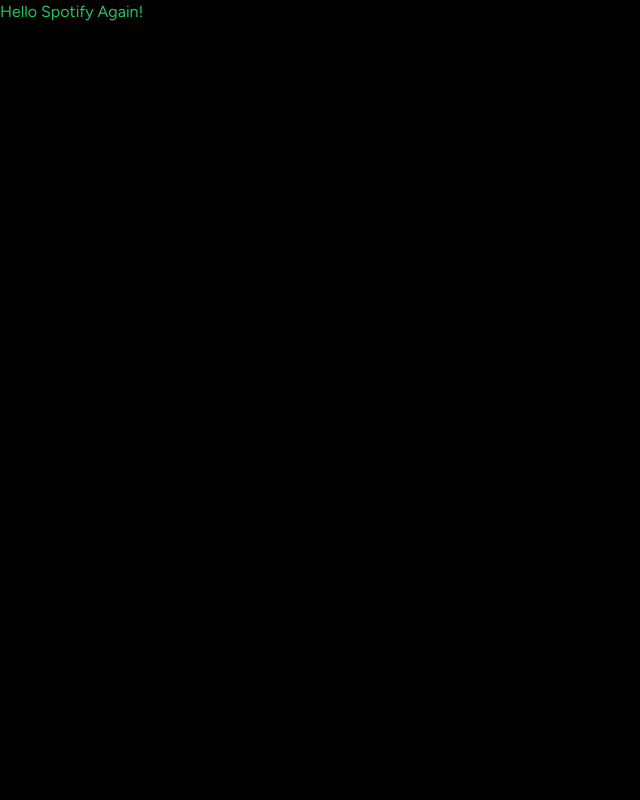
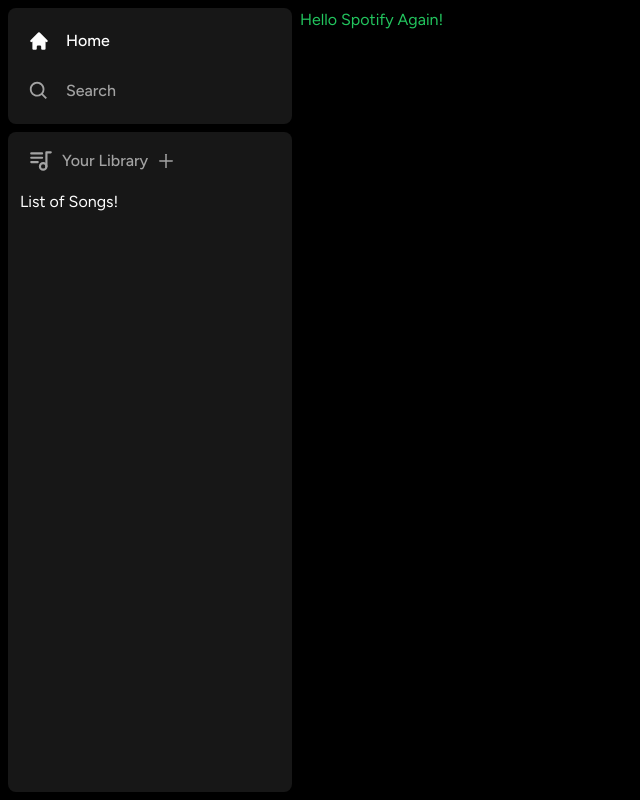
Before and after one commit to tadokorokantoku/Spotify-Clone, a Next.js app: page / in a window 1280 px wide. Shown: the whole page, without its empty margins (0-640 px from the left). Built offline with nearby package versions, Linux system fonts and the light colour scheme.

Commit message:
sidebar 途中

```diff
--- a/app/layout.tsx
+++ b/app/layout.tsx
@@ -1,6 +1,7 @@
 import './globals.css'
 import type { Metadata } from 'next'
 import { Figtree } from 'next/font/google'
+import Sidebar from '@/components/Sidebar'
 
 const font = Figtree({ subsets: ['latin'] })
 
@@ -16,7 +17,9 @@
 }) {
   return (
     <html lang="en">
-      <body className={font.className}>{children}</body>
+      <body className={font.className}>
+        <Sidebar>{children}</Sidebar>
+      </body>
     </html>
   )
 }
--- /dev/null
+++ b/components/Box.tsx
@@ -0,0 +1,26 @@
+import { twMerge } from 'tailwind-merge'
+
+interface BoxProps {
+  children: React.ReactNode;
+  className?: string;
+}
+
+const Box: React.FC<BoxProps> = ({
+  children,
+  className,
+}) => {
+  return (
+      <div className={twMerge(`
+        bg-neutral-900
+        rounded-lg
+        h-fit
+        w-full
+      `,
+        className
+      )}>
+        {children}
+      </div>
+    )
+}
+
+export default Box;
--- /dev/null
+++ b/components/Library.tsx
@@ -0,0 +1,65 @@
+"use client";
+
+import { TbPlaylist } from 'react-icons/tb'
+import { AiOutlinePlus } from 'react-icons/ai'
+
+
+const Library = () => {
+  const onClick = () => {
+
+  };
+
+  return (
+    <div className="flex flex-col">
+      <div
+        className="
+          flex
+          items-center
+          justify-between
+          px-5
+          pt-4
+        "
+      >
+        <div
+          className="
+            inline-flex
+            items-center
+            gap-x-2
+          "
+        >
+          <TbPlaylist className="text-neutral-400" size={26} />
+          <p
+            className='
+              text-neutral-400
+              font-medium
+              text-md
+            '
+          >
+            Your Library
+          </p>
+          <AiOutlinePlus
+            onClick={onClick}
+            size={20}
+            className="
+              text-neutral-400
+              cursor-pointer
+              hover:text-white
+              transition
+            "
+          />
+        </div>
+      </div>
+      <div className='
+        flex
+        flex-col
+        gap-y-2
+        mt-4
+        px-3
+      '>
+        List of Songs!
+      </div>
+    </div>
+  )
+}
+
+export default Library;
--- /dev/null
+++ b/components/Sidebar.tsx
@@ -0,0 +1,76 @@
+"use client"
+
+import { usePathname } from 'next/navigation'
+import { useMemo } from 'react'
+import { HiHome } from 'react-icons/hi'
+import { BiSearch } from 'react-icons/bi'
+
+import Box from './Box'
+import SidebarItem from './SidebarItem'
+import Library from './Library'
+
+interface SidebarProps {
+  children: React.ReactNode
+}
+
+const Sidebar: React.FC<SidebarProps> = ({children}) => {
+  const pathname = usePathname();
+
+  const routes = useMemo(() => [
+    {
+      icon: HiHome,
+      label: 'Home',
+      active: pathname !== '/search',
+      href: '/',
+    },
+    {
+      icon: BiSearch,
+      label: 'Search',
+      active: pathname === '/search',
+      href: '/search',
+    },
+  ], [pathname])
+  return (
+    <div className="flex h-full">
+      <div
+        className="
+         hidden
+         md:flex
+         flex-col
+         gap-y-2
+         bg-black
+         h-full
+         w-[300px]
+         p-2
+        "
+      >
+        <Box>
+          <div
+           className='
+            flex
+            flex-col
+            gap-y-4
+            px-5
+            py-4
+           '
+          >
+            {routes.map((item) => (
+              <SidebarItem
+                key={item.label}
+                {...item}
+              />
+            ))}
+          </div>
+        </Box>
+        <Box className="overflow-y-auto h-full">
+          <Library />
+        </Box>
+      </div>
+      <main className='h-full flex-1 overflow-y-auto py-2'>
+          {children}
+        </main>
+    </div>
+  )
+}
+
+export default Sidebar;
--- /dev/null
+++ b/components/SidebarItem.tsx
@@ -0,0 +1,45 @@
+import Link from 'next/link'
+import { IconType } from "react-icons"
+import { twMerge } from 'tailwind-merge';
+
+interface SidebarItemProps {
+  icon: IconType;
+  label: string;
+  active?: boolean;
+  href: string;
+}
+
+const SidebarItem: React.FC<SidebarItemProps> = ({
+  icon: Icon,
+  label,
+  active,
+  href
+}) => {
+  return (
+    <Link
+      href={href}
+      className={twMerge(`
+       flex
+       flex-row
+       h-auto
+       items-center
+       w-full
+       gap-x-4
+       text-md
+       font-medium
+       cursor-pointer
+       hover:text-white
+       transition
+       text-neutral-400
+       py-1
+      `,
+      active && "text-white"
+      )}
+    >
+      <Icon size={26} />
+      <p className="truncate w-full">{label}</p>
+    </Link>
+  )
+}
+
+export default SidebarItem;
--- a/package.json
+++ b/package.json
@@ -19,6 +19,8 @@
     "postcss": "8.4.31",
     "react": "18.2.0",
     "react-dom": "18.2.0",
+    "react-icons": "^4.11.0",
+    "tailwind-merge": "^1.14.0",
     "tailwindcss": "3.3.3",
     "typescript": "5.2.2"
   }
```
Also changed, not shown: 1 other file (tests, documents, lock files or other folders).
